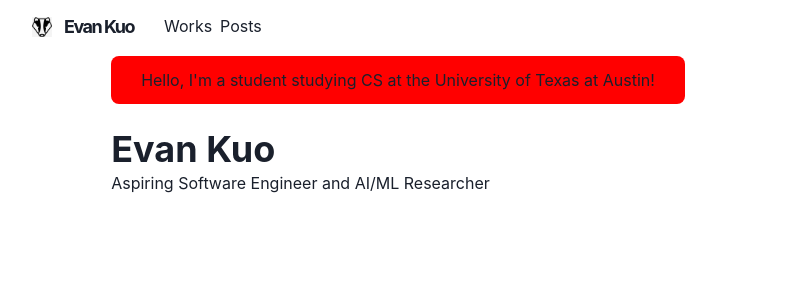
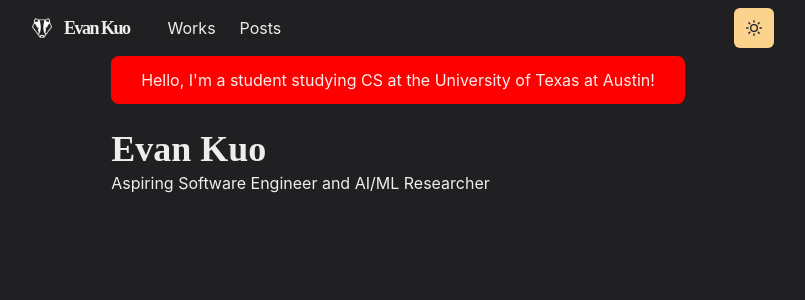
Before and after one commit to Sarcovora/evankuo-homepage, a Next.js app: page / in a window 1280 px wide. Shown: the top 300 px of the page, without its empty margins (242-1047 px from the left). Built offline with nearby package versions, Linux system fonts and the light colour scheme.

Commit message:
made theme and navbar changes

```diff
--- a/components/logo.js
+++ b/components/logo.js
@@ -18,14 +18,11 @@
 `
 
 const Logo = () => {
-  // const footPrintImg = `/images/footprint${useColorModeValue('', '-dark')}.png`
   const badgerFaceImg = `/images/badgerFace${useColorModeValue('', '-dark')}.png`
 
   return (
     <Link href="/">
-      {/* <a> */}
       <LogoBox>
-        {/* <Image src={footPrintImg} width={20} height={20} alt="logo" /> */}
         <Image src={badgerFaceImg} width={20} height={20} alt="logo" />
         <Text
           color={useColorModeValue('gray.800', 'whiteAlpha.900')}
@@ -36,7 +33,6 @@
           Evan Kuo
         </Text>
       </LogoBox>
-      {/* </a> */}
     </Link>
   )
 }
--- a/components/navbar.js
+++ b/components/navbar.js
@@ -16,19 +16,39 @@
 } from '@chakra-ui/react'
 
 import { HamburgerIcon } from '@chakra-ui/icons'
+import ThemeToggleButton from './theme-toggle-button.js'
 
-const LinkItem = ({ href, path, children }) => {
+// const LinkItem = ({ href, path, children }) => {
+//   const active = path === href
+//   const inactiveColor = useColorModeValue('gray200', 'whiteAlpha.900')
+//   return (
+//     <NextLink
+//       href={href}
+//       p={2}
+//       bg={active ? 'glassTeal' : undefined}
+//       color={active ? '#202023' : inactiveColor}
+//     >
+//       {children}
+//     </NextLink>
+//   )
+// }
+
+const LinkItem = ({ href, path, target, children, ...props }) => {
   const active = path === href
-  const inactiveColor = useColorModeValue('gray200', 'whiteAlpha.900')
+  const inactiveColor = useColorModeValue('gray.800', 'whiteAlpha.900')
   return (
-    <NextLink
+    <Link
+      as={NextLink}
       href={href}
+      scroll={false}
       p={2}
-      bg={active ? 'glassTeal' : undefined}
+      bg={active ? 'grassTeal' : undefined}
       color={active ? '#202023' : inactiveColor}
+      target={target}
+      {...props}
     >
       {children}
-    </NextLink>
+    </Link>
   )
 }
 
@@ -75,6 +95,7 @@
           </LinkItem>
         </Stack>
         <Box flex={1} align="right">
+          <ThemeToggleButton />
           <Box ml={2} display={{ base: 'inline-block', md: 'none' }}>
             <Menu>
               <MenuButton
@@ -93,7 +114,10 @@
                 <MenuItem as={Link} href="/posts" passHref>
                   Posts
                 </MenuItem>
-                <MenuItem as={Link} href="https://github.com/Sarcovora">
+                <MenuItem
+                  as={Link}
+                  href="https://github.com/Sarcovora/evankuo-homepage"
+                >
                   View Source
                 </MenuItem>
               </MenuList>
--- /dev/null
+++ b/components/theme-toggle-button.js
@@ -0,0 +1,29 @@
+import { AnimatePresence, motion } from 'framer-motion'
+import { IconButton, useColorMode, useColorModeValue } from '@chakra-ui/react'
+import { SunIcon, MoonIcon } from '@chakra-ui/icons'
+
+const ThemeToggleButton = () => {
+  const { toggleColorMode } = useColorMode()
+
+  return (
+    <AnimatePresence mode="wait" initial={false}>
+      <motion.div
+        style={{ display: 'inline-block' }}
+        key={useColorModeValue('light', 'dark')}
+        initial={{ y: -20, opacity: 0 }}
+        animate={{ y: 0, opacity: 1 }}
+        exit={{ y: 20, opacity: 0 }}
+        transition={{ duration: 0.2 }}
+      >
+        <IconButton
+          aria-label="Toggle theme"
+          colorScheme={useColorModeValue('purple', 'orange')}
+          icon={useColorModeValue(<MoonIcon />, <SunIcon />)}
+          onClick={toggleColorMode}
+        ></IconButton>
+      </motion.div>
+    </AnimatePresence>
+  )
+}
+
+export default ThemeToggleButton
--- /dev/null
+++ b/lib/theme.js
@@ -0,0 +1,48 @@
+import { extendTheme } from '@chakra-ui/react'
+import { mode } from '@chakra-ui/theme-tools'
+
+const styles = {
+  global: props => ({
+    body: {
+      bg: mode('#f0e7db', '#202023')(props),
+    },
+  }),
+}
+
+const components = {
+  Heading: {
+    variants: {
+      'section-title': {
+        textDecoration: 'underline',
+        fontSize: 20,
+        textUnderlineOffset: 6,
+        textDecorationColor: '#525252',
+        textDecorationThickness: 4,
+        marginTop: 3,
+        marginBottom: 4,
+      },
+    },
+  },
+  Link: {
+    baseStyle: props => ({
+      color: mode('#3d7aed', '#ff63c3')(props),
+      textUnderlineOffset: 3,
+    }),
+  },
+}
+
+const fonts = {
+  heading: "'M PLUS Rounded 1c'",
+}
+
+const colors = {
+  grassTeal: '#88ccca',
+}
+
+const config = {
+  initialColorMode: 'dark',
+  useSystemColorMode: true,
+}
+
+const theme = extendTheme({ config, styles, components, fonts, colors })
+export default theme
--- a/pages/_app.js
+++ b/pages/_app.js
@@ -1,9 +1,10 @@
 import { ChakraProvider } from '@chakra-ui/react'
 import Layout from '../components/layouts/main'
+import theme from '../lib/theme'
 
 const Website = ({ Component, pageProps, router }) => {
   return (
-		<ChakraProvider>
+    <ChakraProvider theme={theme}>
       <Layout router={router}>
         <Component {...pageProps} key={router.route} />
       </Layout>
--- /dev/null
+++ b/pages/_document.js
@@ -0,0 +1,18 @@
+import { ColorModeScript } from '@chakra-ui/react'
+import NextDocument, { Html, Head, Main, NextScript } from 'next/document'
+import theme from '../lib/theme'
+
+export default class Document extends NextDocument {
+  render() {
+    return (
+      <Html lang="en">
+        <Head />
+        <body>
+          <ColorModeScript initialColorMode={theme.config.initialColorMode} />
+          <Main />
+          <NextScript />
+        </body>
+      </Html>
+    )
+  }
+}
```
Also changed, not shown: public/images/badgerFace-dark.png (added), public/images/badgerFace.png, vercel.json (added). Lines whose indentation alone changed are shown as unchanged.
